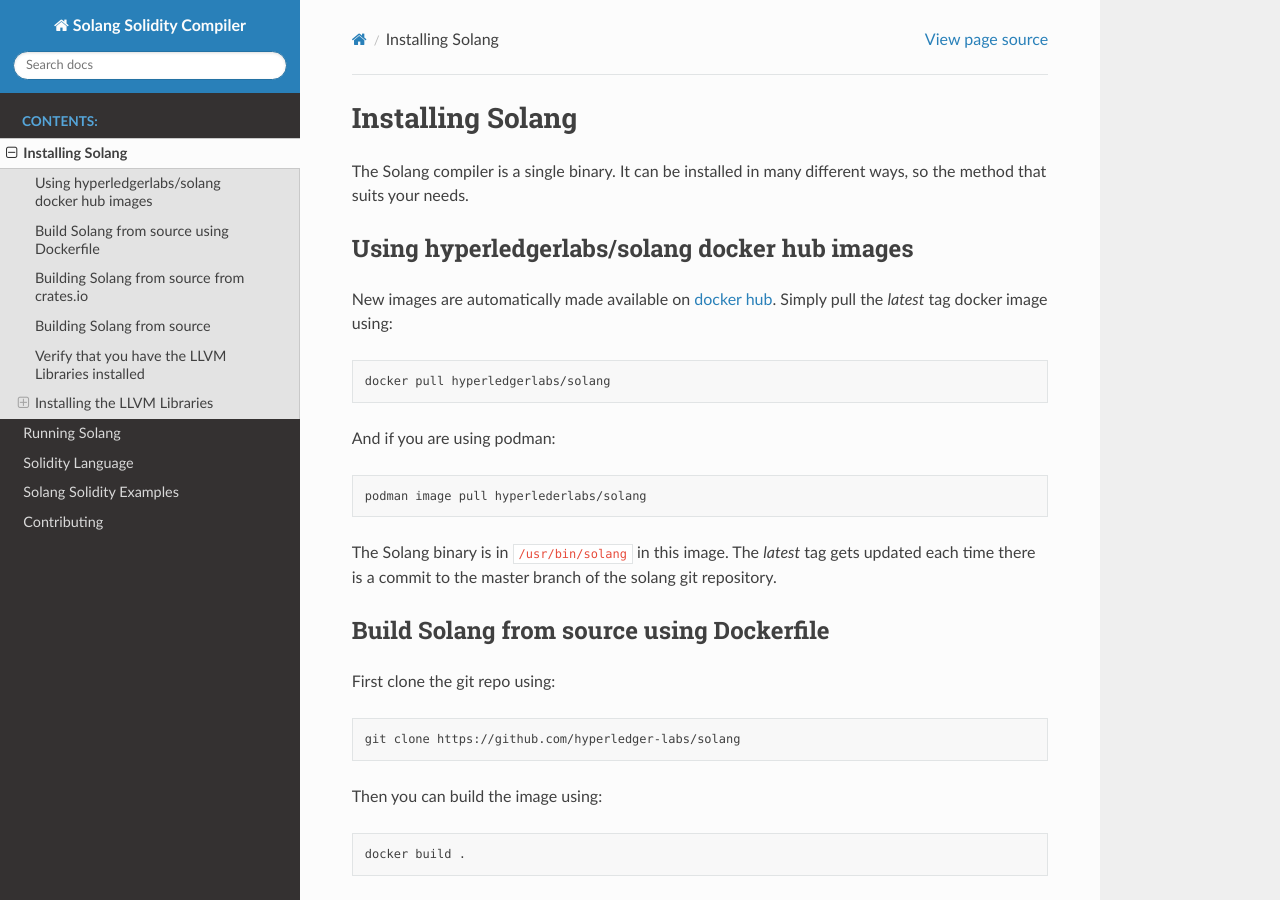
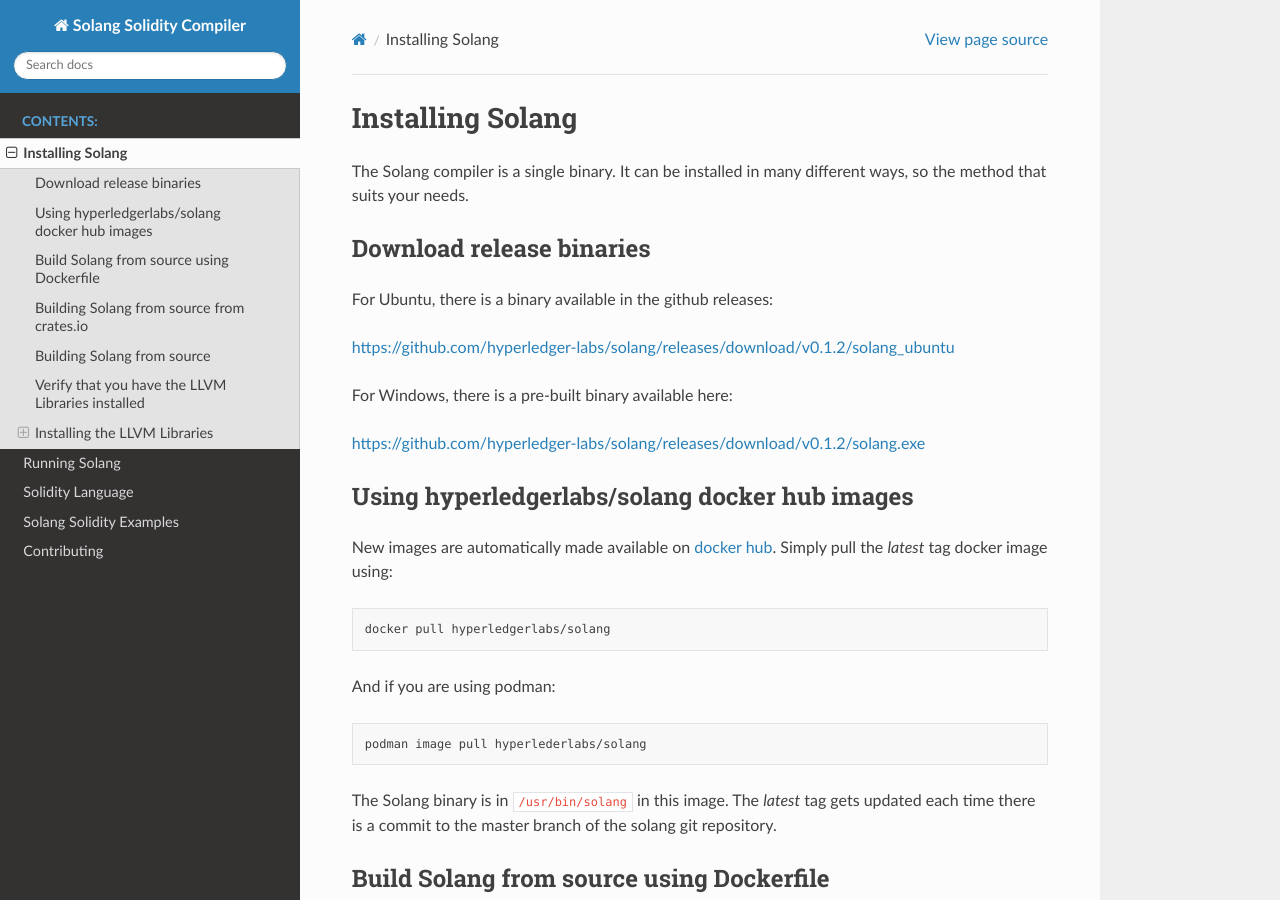
Before and after one commit to hyperledger-solang/solang, a Sphinx documentation site: the page built from docs/installing.rst, in a window 1280 px wide and 900 px high. Built offline with Sphinx 7.4.7 and the Read the Docs theme 2.0.0, drawn with Linux system fonts in a browser that asks for light colours.

Commit message:
Mention release binaries
Signed-off-by: Sean Young <sean@mess.org>

```diff
--- a/docs/installing.rst
+++ b/docs/installing.rst
@@ -3,6 +3,17 @@
 
 The Solang compiler is a single binary. It can be installed in many different
 ways, so the method that suits your needs.
+
+Download release binaries
+-------------------------
+
+For Ubuntu, there is a binary available in the github releases:
+
+`<https://github.com/hyperledger-labs/solang/releases/download/v0.1.2/solang_ubuntu>`_
+
+For Windows, there is a pre-built binary available here:
+
+`<https://github.com/hyperledger-labs/solang/releases/download/v0.1.2/solang.exe>`_
 
 Using hyperledgerlabs/solang docker hub images
 ----------------------------------------------
```
